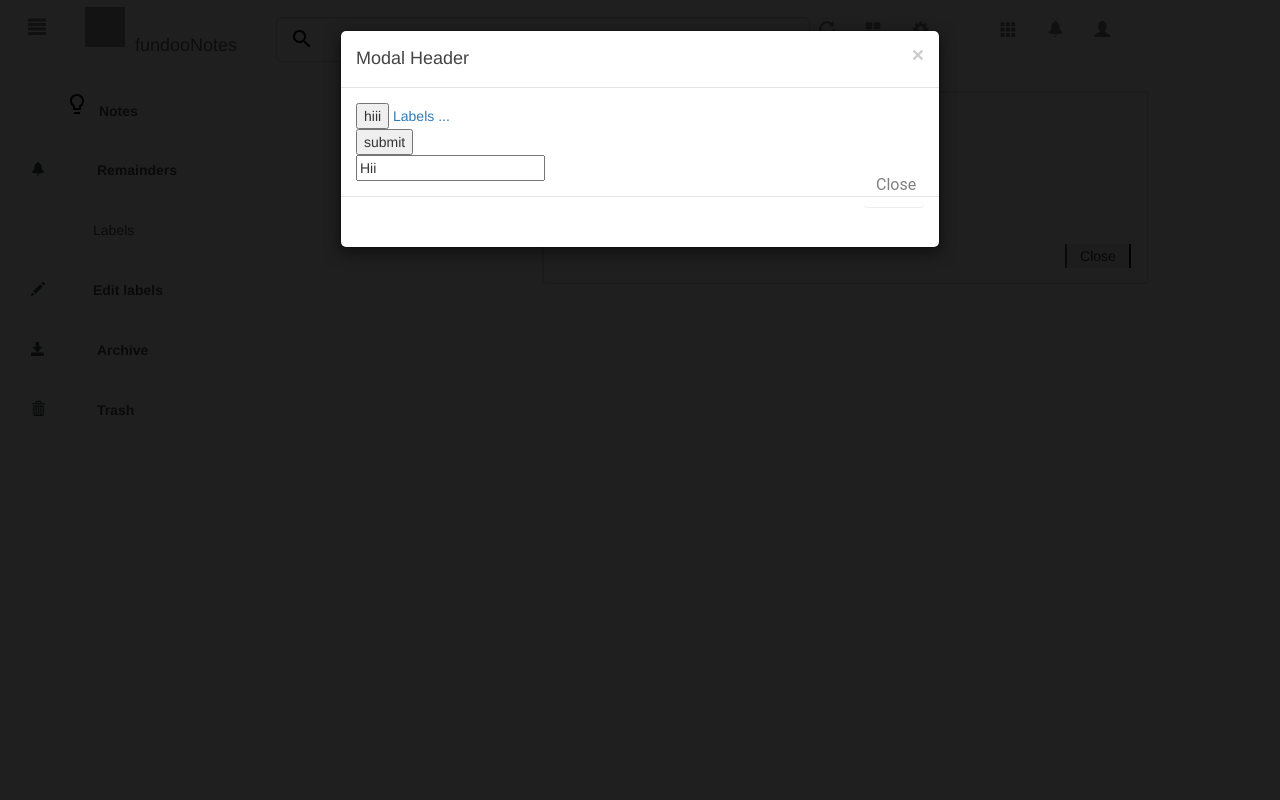
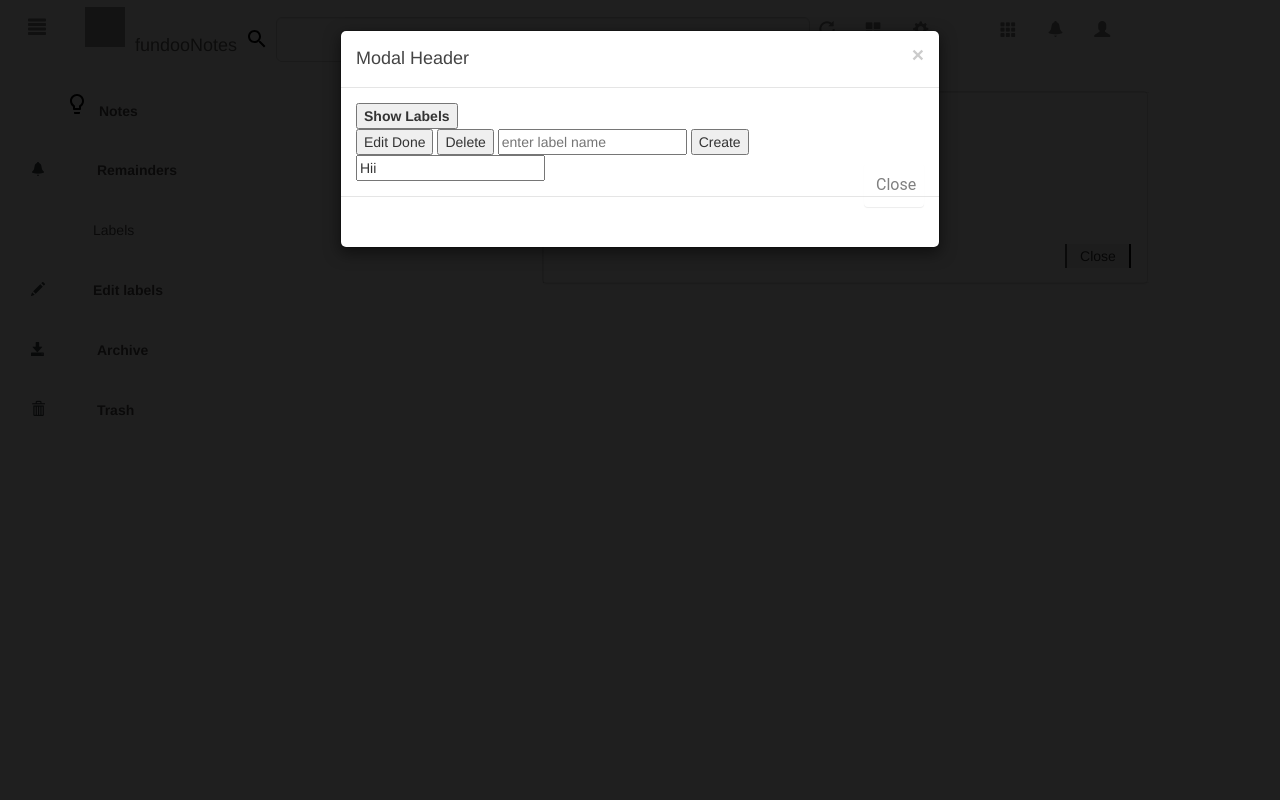
Before and after one commit to Saurabh323351/fundooNote, a Django app: page /get_labels/ in a window 1280 px wide, after a click on "Edit labels"; the page is wider, and only the part inside the window is pictured. Run offline with Django 3.2, Linux system fonts and the light colour scheme; data that the repository does not hold is empty; some libraries are stand-ins or nearby versions; grey boxes are pictures that could not be loaded.

```diff
--- a/Labels/views.py
+++ b/Labels/views.py
@@ -10,6 +10,38 @@ from .forms import CreateLabels, UpdateLabels
 
 
 def create_label(request):
+    context = {}
+    context['success'] = False
+    context['message'] = None
+    context['data'] = None
+    if request.method=='POST':
+
+       label=request.POST.get('value')
+       user=request.user
+
+       is_exists=Labels.objects.filter(label=label).exists()
+
+       if is_exists is not True:
+           Labels.objects.create(label=label,user=user)
+           context['success'] = True
+           context['message'] = "label created successfully"
+           context['data'] = label
+           return JsonResponse(context,safe=False)
+
+       else:
+           context['success'] = False
+           context['message'] = "label Already exists"
+           context['data'] = label
+           return JsonResponse(context,safe=False)
+
+    else:
+        context['success'] =False
+        context['message'] = "Not a POST request"
+        context['data'] = None
+
+        return JsonResponse(context,safe=False)
+
+def edit_label(request):
     # obj=Labels.objects.get(label='1st')
     # print(obj.label,obj.user,obj.id ,obj.created_time)
     #
@@ -17,23 +49,36 @@ def create_label(request):
     # print(obj2.note_id,' ----object2 ----')
     # print(obj2.note_id.color,' ----object2 ----')
 
+    context = {}
+    context['success'] = False
+    context['message'] = None
+    context['data'] = None
     if request.method == 'POST':
 
-        print(request.POST.get('#id85'))
         # label = request.POST.get('label')
-        # label1 = request.POST.get('name')
-        # # form = CreateLabels(request.POST)
+        label1 = request.POST.get('name')
+        value = request.POST.get('value')
+        print(value, ' value ====================>label1')
+        # form = CreateLabels(request.POST)
         # print(label, ' label ====================>label')
-        # print(label1, ' label1 ====================>label1')
-        # user=request.user
-        # is_exists=Labels.objects.filter(label=label).exists()
+        print(label1, ' label1 ====================>label1')
+        user=request.user
+        is_exists=Labels.objects.filter(label=label1,user=user).exists()
+        print(is_exists,'--------->exists')
         # if is_exists is not True:
-        #     Labels.objects.create(label=label,user=user)
+        #     Labels.objects.create(label=label1,user=user)
+        if is_exists is True:
+            obj=Labels.objects.get(label=label1,user=user)
+            obj.label=value
+            obj.save()
 
+            context['success'] = True
+            context['message'] = "label Updated successfully"
+            context['data'] = value
 
+            return JsonResponse(context, safe=False)
 
     return redirect('show_notes')
-
     # else:
     #     return render(request, 'Labels/note_lable.html')
 
@@ -51,8 +96,40 @@ def update_label(request, pk):
     return render(request, 'Labels/update_label.html')
 
 
+
+def delete_label_from_db(request):
+
+    context={}
+    context['success']=False
+    context['message']=None
+    context['data']=None
+    if request.method=='POST':
+        label=request.POST.get('name')
+
+        label_obj=Labels.objects.get(label=label)
+        label_obj.delete()
+
+        context['success']=True
+        context['message'] ="label deleted successfully"
+        context['data'] = "label_obj"
+
+        # context=json.dumps(context)
+        print(context,'  ===>context1')
+        return JsonResponse(context, safe=False)
+    else:
+        # context=json.dumps(context)
+        context['message'] = "Not a POST request"
+        print(context,'  ===>context2')
+        return JsonResponse(context, safe=False)
+
+
+
+
 from Notes.models import Notes
 import json
+
+
+
 
 
 def note_lable(request, pk):
--- a/Notes/serializers.py
+++ b/Notes/serializers.py
@@ -12,7 +12,7 @@ from rest_framework import serializers
 from .models import Notes
 
 
-class NoteSerializer(serializers.Serializer):
+class NoteSerializer(serializers.ModelSerializer):
     class Meta:
         model = Notes
         fields = '__all__'
--- a/fundooNotes/urls.py
+++ b/fundooNotes/urls.py
@@ -62,16 +62,23 @@ urlpatterns = [
 
 # --------------- Labels-------------------------------------------------------
     path('create_label/', label_views.create_label, name='create_label'),
+    path('edit_label/', label_views.edit_label, name='edit_label'),
     path('update_label/<int:pk>/', label_views.update_label, name='update_label'),
 
     path('lable/<int:pk>/', label_views.note_lable, name='note_lable'),
     path('lable_note/<int:pk>/', label_views.note_lable_note, name='note_lable_note'),
     path('delete_label/<int:pk>/', label_views.delete_label, name='delete_label'),  # just removes from Note
+    path('delete_label_from_db/', label_views.delete_label_from_db, name='delete_label_from_db'),  # Now this will remove label from database
+
+
 
     path('get_labels/', label_views.get_labels, name='get_labels'),
     path('get_label_notes/<int:id>/', label_views.get_label_notes, name='get_label_notes'),
 
     path('get_labels1/', label_views.get_labels1, name='get_labels1'),
+
+
+    path('searching/', views.NotesListAPIView.as_view(),name='NotesListAPIView')
 ]
 if settings.DEBUG:
     urlpatterns += static(settings.MEDIA_URL, document_root=settings.MEDIA_ROOT)
--- a/users/static/main.css
+++ b/users/static/main.css
@@ -1118,3 +1118,11 @@ margin-top:1px;
     margin-bottom: -5px;
 
 }
+
+#searchicon1{
+
+margin-top: 8px;
+    margin-left: 37px;
+    border: none;
+    background-color: white;
+}
--- a/users/static/main1.js
+++ b/users/static/main1.js
@@ -13,10 +13,10 @@ $(document).ready(function(){
 *//*
 
 */
-
-    });
-
-});
+//
+//
+//
+//});
 
 //for take a note hide and show
 //$(document).ready(function(){
@@ -44,53 +44,53 @@ $(document).ready(function(){
 //
 
 
-$('#note-button-1').click(function(event){
-  //alert("in1");
-//    event.stopPropagation();
-//    if($('#note-button-1-actions').css('display') === 'none'){
-//    $('#note-button-1-actions').css("display","block");
-//    }else{
-//    $('#note-button-1-actions').css("display","none");
+//$('#note-button-1').click(function(event){
+//  //alert("in1");
+////    event.stopPropagation();
+////    if($('#note-button-1-actions').css('display') === 'none'){
+////    $('#note-button-1-actions').css("display","block");
+////    }else{
+////    $('#note-button-1-actions').css("display","none");
+////    }
+////    });
+//// $('#note-button-2').click(function(event){
+////   //alert("in1");
+////    event.stopPropagation();
+////    if($('#note-button-2-actions').css('display') === 'none'){
+////    $('#note-button-2-actions').css("display","block");    }else{
+//    $('#note-button-2-actions').css("display","none");
 //    }
 //    });
-// $('#note-button-2').click(function(event){
-//   //alert("in1");
-//    event.stopPropagation();
-//    if($('#note-button-2-actions').css('display') === 'none'){
-//    $('#note-button-2-actions').css("display","block");    }else{
-    $('#note-button-2-actions').css("display","none");
-    }
-    });
+//
 
 
-
- $('#note-button-3').click(function(event){
-//alert("in1");
-event.stopPropagation();
-if($('#note-button-3-actions').css('display') === 'none'){
-$('#note-button-3-actions').css("display","block");
-}else{
-$('#note-button-3-actions').css("display","none");
-}
-});
-
-    $('#note-button-6').click(function(event){
-    //alert("in");
-    event.stopPropagation();
-    if($('#note-button-6-actions').css('display') === 'none'){
-        $('#note-button-6-actions').css("display","block");
-    }else{
-        $('#note-button-6-actions').css("display","none");
-    }
-
-    });
-
-
-
-
-});
-
-//$(document).ready(function(){
+// $('#note-button-3').click(function(event){
+////alert("in1");
+//event.stopPropagation();
+//if($('#note-button-3-actions').css('display') === 'none'){
+//$('#note-button-3-actions').css("display","block");
+//}else{
+//$('#note-button-3-actions').css("display","none");
+//}
+//});
+//
+//    $('#note-button-6').click(function(event){
+//    //alert("in");
+//    event.stopPropagation();
+//    if($('#note-button-6-actions').css('display') === 'none'){
+//        $('#note-button-6-actions').css("display","block");
+//    }else{
+//        $('#note-button-6-actions').css("display","none");
+//    }
+//
+//    });
+//
+//
+//
+//
+//});
+//
+////$(document).ready(function(){
 //$('button').click(function(e) {
 //    if ($(this).hasClass('grid')) {
 //        $('#container ul').removeClass('list').addClass('grid');
--- a/users/templates/users/base.html
+++ b/users/templates/users/base.html
@@ -9,25 +9,6 @@
     <meta name="viewport" content="width=device-width, initial-scale=1">
     <title>fundooNotes</title>
     <!-- Latest compiled and minified CSS -->
-
-
-     <!--home content add kiya yaha se -->
-
-     <!--<link href="//maxcdn.bootstrapcdn.com/bootstrap/3.2.0/css/bootstrap.min.css" rel="stylesheet">-->
-    <!--<link href="//maxcdn.bootstrapcdn.com/bootstrap/3.2.0/css/bootstrap-theme.min.css" rel="stylesheet">-->
-    <!--<link href="//cdnjs.cloudflare.com/ajax/libs/jquery.bootstrapvalidator/0.5.0/css/bootstrapValidator.min.css" rel="stylesheet">-->
-    <!--<link rel="stylesheet" href="https://maxcdn.bootstrapcdn.com/bootstrap/3.3.5/css/bootstrap.min.css">-->
-    <!--<link rel="stylesheet" href="https://maxcdn.bootstrapcdn.com/font-awesome/4.5.0/css/font-awesome.min.css">-->
-	<!--<script type="text/javascript" src="https://ajax.googleapis.com/ajax/libs/jquery/3.2.1/jquery.min.js"></script>-->
-   <!--<script type="text/javascript" src="https://ajax.aspnetcdn.com/ajax/bootstrap/3.3.5/bootstrap.min.js"></script>-->
-   <!--<script type="text/javascript" src="https://cdnjs.cloudflare.com/ajax/libs/bootstrap-validator/0.5.3/js/bootstrapValidator.js"></script>-->
-   <!--<script src="https://ajax.googleapis.com/ajax/libs/jquery/3.2.1/jquery.min.js"></script>-->
-   <!--<script src="https://cdnjs.cloudflare.com/ajax/libs/masonry/3.3.2/masonry.pkgd.js"></script>-->
-
-   <!--yaha tak kiya hu -->
-
-
-
 
     <link rel="stylesheet" href="https://maxcdn.bootstrapcdn.com/bootstrap/3.3.7/css/bootstrap.min.css" integrity="sha384-BVYiiSIFeK1dGmJRAkycuHAHRg32OmUcww7on3RYdg4Va+PmSTsz/K68vbdEjh4u" crossorigin="anonymous">
     <link rel="stylesheet" href="https://maxcdn.bootstrapcdn.com/bootstrap/3.3.7/css/bootstrap.min.css">
@@ -55,16 +36,6 @@
     <!-- Custom styles for this template -->
     <link href="starter-template.css" rel="stylesheet">
 
-
-
-
-
-
-
-
-
-
-
 </head>
 <body>
 <div id="wrapper">
@@ -86,7 +57,13 @@
                         <i class="fa fa-bars"></i>
                     </a>
                     <a id="fundootitle" href="{% url 'home' %}">fundooNotes</a>
-                    <button class="gb_Df" aria-label="Search" role="button" id="searchicon" style="margin-top: 11px;">
+
+                    <!--Search  button is Here-->
+
+                    <button class="gb_Df" aria-label="Search" role="button" id="searchicon1" style="margin-top: 11px;">
+
+                         <!--Search  button is Here-->
+
                         <svg focusable="false" height="24px" viewBox="0 0 24 24" width="24px" xmlns="http://www.w3.org/2000/svg">
                               <path d="M15.5 14h-.79l-.28-.27C15.41 12.59 16 11.11 16 9.5 16 5.91 13.09 3 9.5 3S3 5.91 3 9.5 5.91 16 9.5 16c1.61 0 3.09-.59 4.23-1.57l.27.28v.79l5 4.99L20.49 19l-4.99-5zm-6 0C7.01 14 5 11.99 5 9.5S7.01 5 9.5 5 14 7.01 14 9.5 11.99 14 9.5 14z"></path>
                               <path d="M0 0h24v24H0z" fill="none"></path></svg></button>
@@ -97,8 +74,10 @@
                   <div class="form-group">
                         <!--<input class="form-control mr-lg-2" type="search" placeholder="Search" aria-label="Search">-->
 
-                      <input class="form-control input-lg" id="inputlg" type="text" type="search" placeholder="Search" aria-label="Search">
+                       <!--Search Bar is Here-->
+                      <input class="form-control input-lg" id="inputlg" type="text"  placeholder="Search" aria-label="Search">
 
+                         <!--Search Bar is Here-->
 
                   </div>
                   <button type="button" class="btn "><span class="glyphicon glyphicon-repeat"></span> </button>
@@ -176,6 +155,47 @@
             </ul>
         </nav>
     </div>
+
+
+
+        <!---------------------Trying to render search notes---------------------------------------------->
+<script>
+var title=""
+function click1(element){
+
+    console.log(element.id)
+    console.log(element.value)
+
+    title=element.value
+    }
+
+
+$(document).ready(function(){
+  $("#searchicon1").click(function(){
+
+alert("hi i am here")
+ <!--var id="#"+id-->
+   var value1=jQuery("#inputlg").val();
+   alert(value1,+"  value1")
+    $.post("http://127.0.0.1:8000/searching/",
+    {
+      title:value1
+
+
+    },
+    function(data,status){
+      console.log("Data: " + data + "\nStatus: " + status);
+            console.log(data)
+    });
+  });
+});
+
+</script>
+    <!---------------------Trying to render search notes---------------------------------------------->
+
+
+
+
 
 
 <div class="container" style="background-color: white;height: 601px;">
@@ -475,17 +495,17 @@ width: 606px;box-shadow: inset 1px 1px 0px 0px rgba(0,0,0,.1), inset 0 -1px 0 rg
         </div>
         <div class="modal-body">
 
-                        <button id="btn4" value="jj">hiii</button>
-                        <a href="{% url 'get_labels1' %}" >Labels ... </a>
-                        {% for labels1 in labels1 %}
-                        <div id="Labels_edit" ><a href="{% url 'get_label_notes' labels1.pk %}" >{{labels1.label}}</a></div>
+            <button id="btn4" value="jj"><b>Show Labels</b></button>
 
-                        {%endfor%}
+
                          <div id="Label_">
 
-                            <form action="{% url 'create_label' %}" id="labelForm" method="post">
-                                <!--<input type="text" id="labelinput" name="l" value="HIII">-->
-                                <input  type="submit" value="submit">
+                            <form action="" id="labelForm" method="post">
+                                <!--<input type="text" id="labelinput" name="l" value="hardcoded" onclick="">-->
+                                <input type="button" id="btn10" value="Edit Done">
+                                <input type="button" id="btn11" value="Delete">
+            <input type="text" name="CreateLabel" value="" placeholder="enter label name"  onclick="clic(this)">
+                                <input  type="button"  id="btnCreate" value="Create" >
                             </form>
                         </div>
 
@@ -500,19 +520,103 @@ width: 606px;box-shadow: inset 1px 1px 0px 0px rgba(0,0,0,.1), inset 0 -1px 0 rg
                 </form>
 
 <script language="JavaScript">
+
+var id="";
+var name="";
+var value="";
+console.log(id+" "+"id")
 function clic(element)
 {
-   alert("Clicked on " + element.id);
+   console.log("Clicked on " + element);
+   console.log("Clicked on " + element.id);
+  console.log("Clicked on " + element.name);
+   console.log("Clicked on " + element.value);
+
+id=element.id;
+name=element.name;
+value=element.value;
+console.log(id+" "+"id")
 }
+
+
+$(document).ready(function(){
+  $("#btnCreate").click(function(){
+
+ <!--var id="#"+id-->
+   <!--var value1=jQuery(id).val();-->
+   <!--console.log(value1,+"  value1")-->
+    $.post("http://127.0.0.1:8000/create_label/",
+    {
+      name: name,
+      id: id,
+      value:value
+    },
+    function(data,status){
+      console.log("Data: " + data + "\nStatus: " + status);
+            console.log(data)
+    });
+  });
+});
+
+
+
+
+$(document).ready(function(){
+  $("#btn10").click(function(){
+
+ var id="#"+id
+   var value1=jQuery(id).val();
+   console.log(value1,+"  value1")
+    $.post("http://127.0.0.1:8000/edit_label/",
+    {
+      name: name,
+      id: id,
+      value:value
+    },
+    function(data,status){
+      console.log("Data: " + data + "\nStatus: " + status);
+            console.log(data)
+    });
+  });
+});
+
+
+
+$(document).ready(function(){
+  $("#btn11").click(function(){
+
+ id="#"+id
+   var value1=jQuery(id).val();
+   alert(value1,+"  value1----->");
+
+
+    $.post("http://127.0.0.1:8000/delete_label_from_db/",
+    {
+      name: name,
+
+      value:value
+    },
+    function(data,status){
+      console.log("Data: " + data + "\nStatus: " + status);
+            console.log(data)
+
+            jQuery(id).remove();
+
+            <!--r1=JSON.parse(data.message)-->
+    });
+
+
+
+  });
+});
+
+
 </script>
 
 
 
 
-            <!--<form action="{% url 'create_label' %}" method="post" id="CreateLabel">-->
-          <!--<input type="text" placeholder="enter label name" name="label">-->
-                <!--<input type="submit" value="create">-->
-                <!--</form>-->
+
 
         </div>
         <div class="modal-footer">
@@ -523,72 +627,62 @@ function clic(element)
     </div>
   </div>
 
-   <script>
-$(document).ready(function(){
-  $("#btn4").click(function(){
-    $.post("http://127.0.0.1:8000/get_labels1/",
-    {
-      name: "SaurabhRajat",
-      city: "Duckburg"
-    },
-    function(data,status){
-      alert("Data: " + data + "\nStatus: " + status);
-
-            console.log(data)
-    });
-  });
-});
-</script>
+   <!--<script>-->
+<!--$(document).ready(function(){-->
+  <!--$("#btn4").click(function(){-->
+    <!--$.post("http://127.0.0.1:8000/get_labels1/",-->
+    <!--{-->
+      <!--name: "SaurabhRajat",-->
+      <!--city: "Duckburg"-->
+    <!--},-->
+    <!--function(data,status){-->
+      <!--alert("Data: " + data + "\nStatus: " + status);-->
+            <!--console.log(data)-->
+    <!--});-->
+  <!--});-->
+<!--});-->
+<!--</script>-->
 
 
-<script>
-$(document).ready(function(){
-  $("#btn6").click(function(){
-    $.getJSON("http://127.0.0.1:8000/get_labels1/", function(result){
-      $.each(result, function(i, field){
-        $("div").append(field + " ");
-      });
-    });
-  });
-});
-</script>
+<!--<script>-->
+<!--$(document).ready(function(){-->
+  <!--$("#btn6").click(function(){-->
+    <!--$.getJSON("http://127.0.0.1:8000/get_labels1/", function(result){-->
+      <!--$.each(result, function(i, field){-->
+        <!--$("div").append(field + " ");-->
+      <!--});-->
+    <!--});-->
+  <!--});-->
+<!--});-->
+<!--</script>-->
 
 <script>
 $(document).ready(function(){
   $("#btn4").click(function(){
     $.get("http://127.0.0.1:8000/get_labels1/", function(data, status){
       r1=JSON.parse(data.message)
-      console.log('---------------')
-      console.log(r1[1].fields['label'])
-      console.log(r1[1].pk)
-
-      console.log('----------------')
+      //console.log('---------------')
+      //console.log(r1[1].fields['label'])
+      //console.log(r1[1].pk)
+      //console.log('----------------')
 
       for(i=0;i<r1.length;i++){
+var element = document.createElement("input");
 
-
-
-
-var element = document.createElement("input");
 
    //Assign different attributes to the element.
    element.setAttribute("type", "text");
    element.setAttribute("value", r1[i].fields['label']);
    element.setAttribute("name", r1[i].fields['label']);
    element.setAttribute("id", "id"+r1[i].pk );
-
+   element.setAttribute("onclick", "clic(this)" );
 
      var id="#"+"id"+r1[i].pk // important
      console.log(id)
+    $("#labelForm").append(element)
+        jQuery('#labelForm').append("<br>")
 
-    $("#labelForm").append(element)
-
-
-
-
-        jQuery('#labelForm').append("<br>")
     <!--console.log("text" + i  )-->
-
   <!--var value=jQuery("#id112").val();-->
         <!--console.log(value)-->
 
@@ -596,17 +690,13 @@ var element = document.createElement("input");
         console.log(value1)
 
 
+
         <!--$("#Label_").append(r1[i].fields['label']+"&nbsp&nbsp&nbsp&nbsp&nbsp"+ r1[i].pk + "<br>")-->
         <!--console.log(r1[i].fields['label'] + "  ")-->
-
             <!--id=r1[i].pk-->
             <!--name=r1[i].fields['label']-->
             <!--value=r1[i].fields['label']-->
-
             <!--input = jQuery('<input type="text" id="id"  value="value" >');-->
-
-
-
              <!--jQuery('#labelForm').append(input);-->
              <!--jQuery('#labelForm').append("<br>")-->
              <!--var bla = $('#id').val();-->
@@ -616,29 +706,21 @@ var element = document.createElement("input");
 
 
         <!--$("#labelinput").append(r1[0].fields['label'])-->
-
         <!--var bla = $('#labelinput').val();-->
         <!--alert(bla)-->
     <!--//Set-->
     <!--$('#labelinput').val(r1[0].fields['label']);-->
-
-
-
     <!--input = jQuery('<input name="myname" id="my1">');-->
     <!--input1 = jQuery('<input name="myname1" id="myinput" value="KKK" >');-->
-
     <!--jQuery('#labelForm').append(input);-->
     <!--jQuery('#labelForm').append(input1);-->
-
     <!--jQuery('#myinput').remove();-->
     <!--jQuery('#my1').remove();-->
 
 
 
 
-
 <!--var element = document.createElement("input");-->
-
    <!--//Assign different attributes to the element.-->
    <!--element.setAttribute("type", "text");-->
    <!--element.setAttribute("value", r1[3].fields['label']);-->
@@ -648,53 +730,34 @@ var element = document.createElement("input");
 
 <!--var element1 = document.createElement("input");-->
 
+
    <!--//Assign different attributes to the element.-->
    <!--element1.setAttribute("type", "text");-->
    <!--element1.setAttribute("value", "Saurabh");-->
    <!--element1.setAttribute("name", "name1");-->
    <!--element1.setAttribute("id", "My2st");-->
 
-
-
 <!--$("#labelForm").append(element)-->
   <!--jQuery('#My2st').append(element);-->
-
 <!--$("#labelForm").append(element1)-->
   <!--jQuery('#My2st').append(element1);-->
-
-
-
-
-
-
 
 
   <!--var r = document.createElement('span');-->
 <!--var y = document.createElement("INPUT");-->
 <!--y.setAttribute("type", "text");-->
 <!--y.setAttribute("placeholder", "Name");-->
-
 <!--increment();-->
 <!--y.setAttribute("Name", "textelement_" + i);-->
 <!--r.appendChild(y);-->
 <!--r.setAttribute("id", "id_" + i);-->
 <!--document.getElementById("labelForm").appendChild(r);-->
-
-
-
-
-
-
     });
   });
 });
 </script>
 
 
-
-
-
-
 </div>
 </body>
 </html>
```
Also changed, not shown: Notes/views.py (+30 -0 lines). Lines whose indentation alone changed are shown as unchanged.
